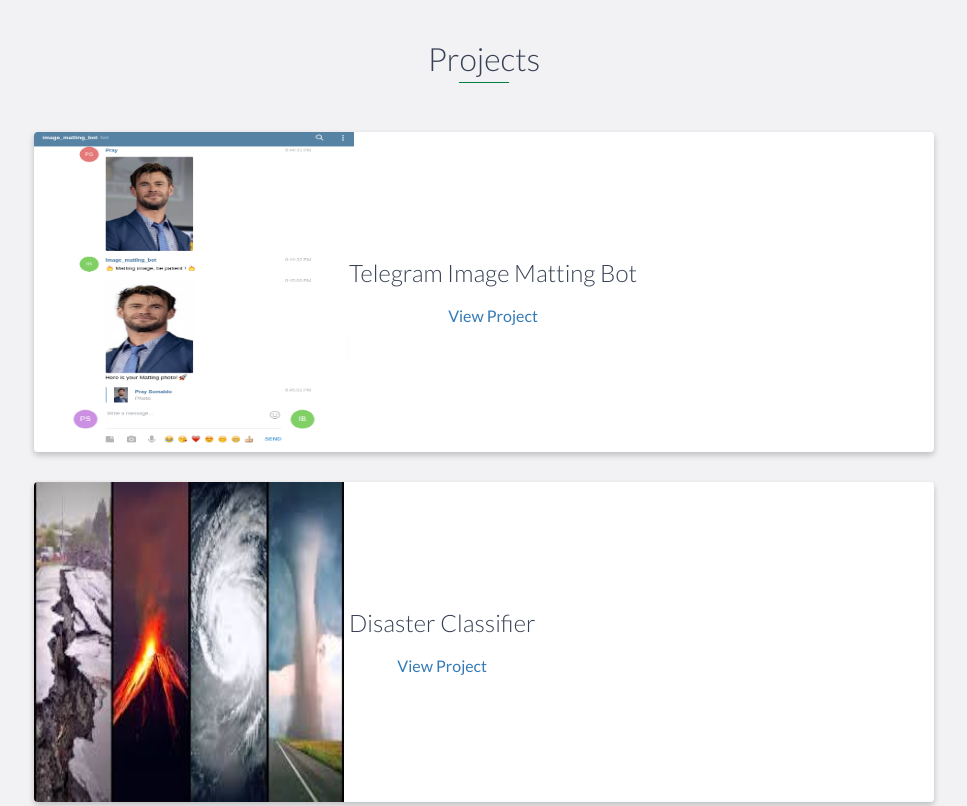
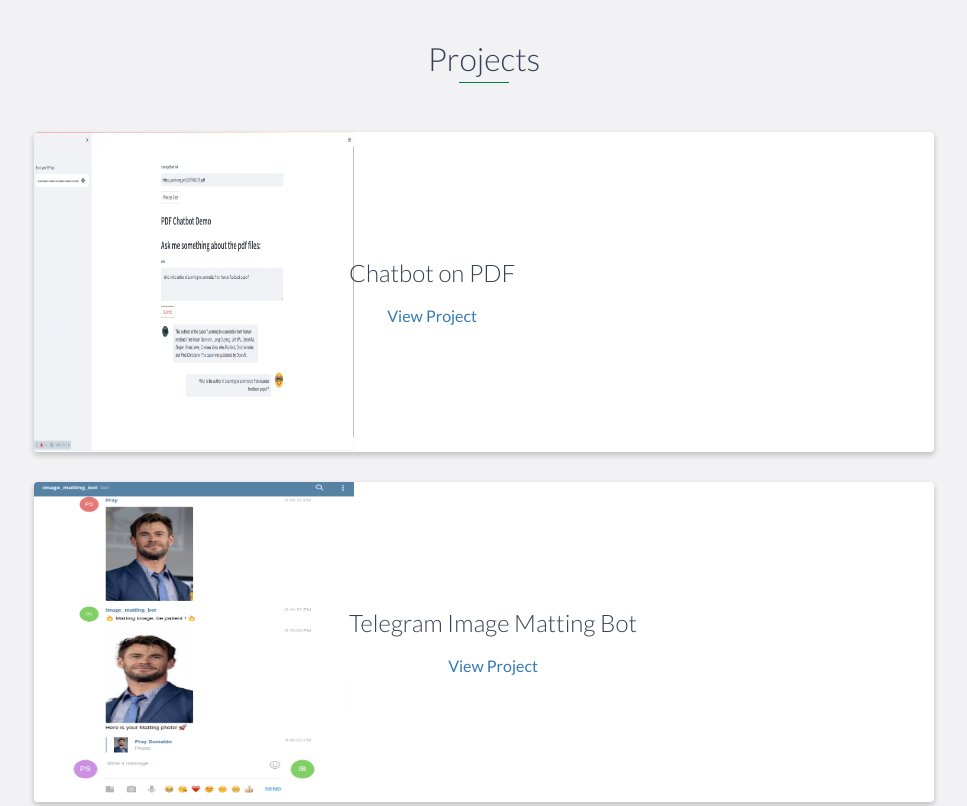
Before and after one commit to prays/prays.github.io, a website: page index.html in a window 1280 px wide. Shown: the part 3140-3946 px from the top of the page, without its empty margins (156-1123 px from the left). Drawn offline with nearby package versions, Linux system fonts and the light colour scheme.

Commit message:
add project PDF chatbot

```diff
--- a/index.html
+++ b/index.html
@@ -194,6 +194,19 @@
             <div class="row">
                 <div class="project shadow-large">
                     <div class="project-image">
+                        <img src="images/pdf-chatbot.png" width="320" height="320"/>
+                    </div>
+                    <!-- End .project-image -->
+                    <div class="project-info">
+                        <h3>Chatbot on PDF</h3>
+                        <a href="https://github.com/prays/pdf-qa-chatbot">View Project</a>
+                    </div>
+                    <!-- End .project-info -->
+                </div>
+                <!-- End .project -->
+
+                <div class="project shadow-large">
+                    <div class="project-image">
                         <img src="images/image_matting.png" width="320" height="320"/>
                     </div>
                     <!-- End .project-image -->
```
Also changed, not shown: images/pdf-chatbot.png (added).
